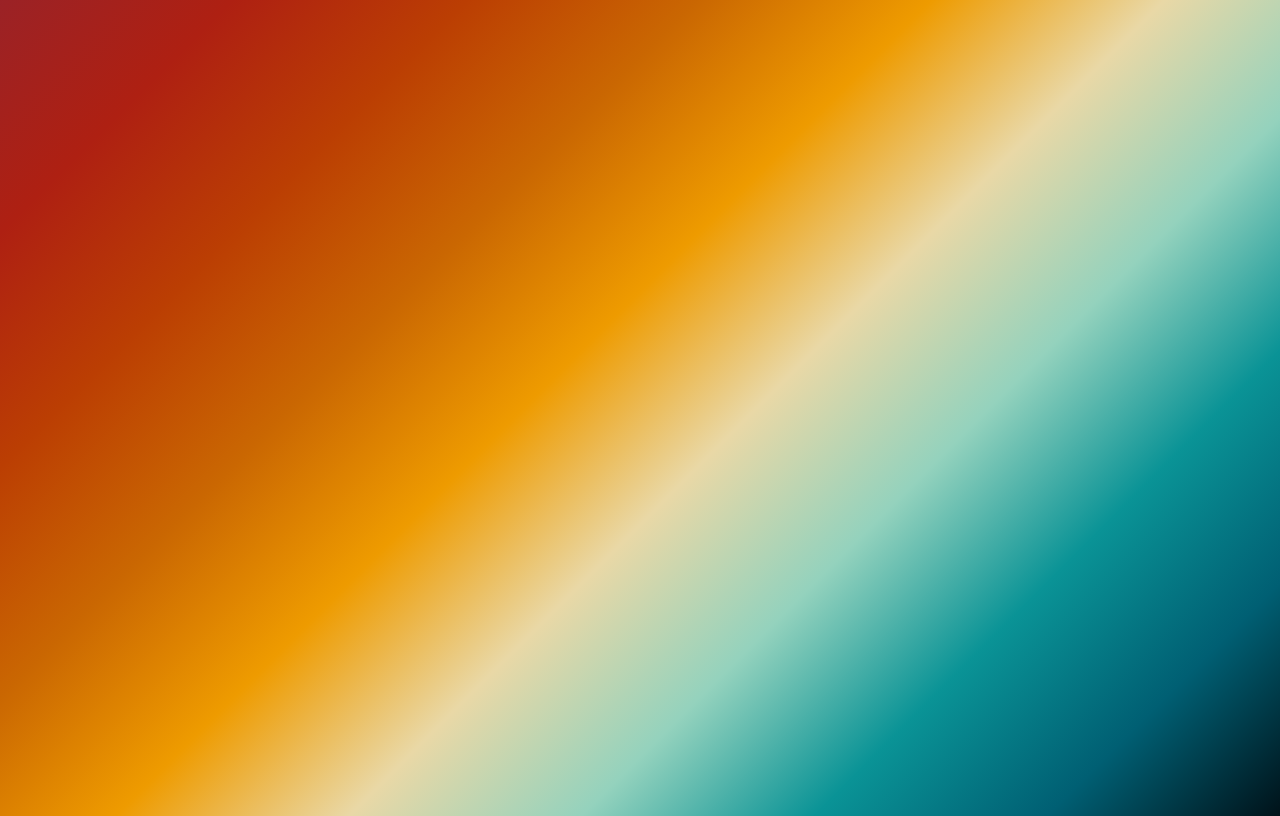
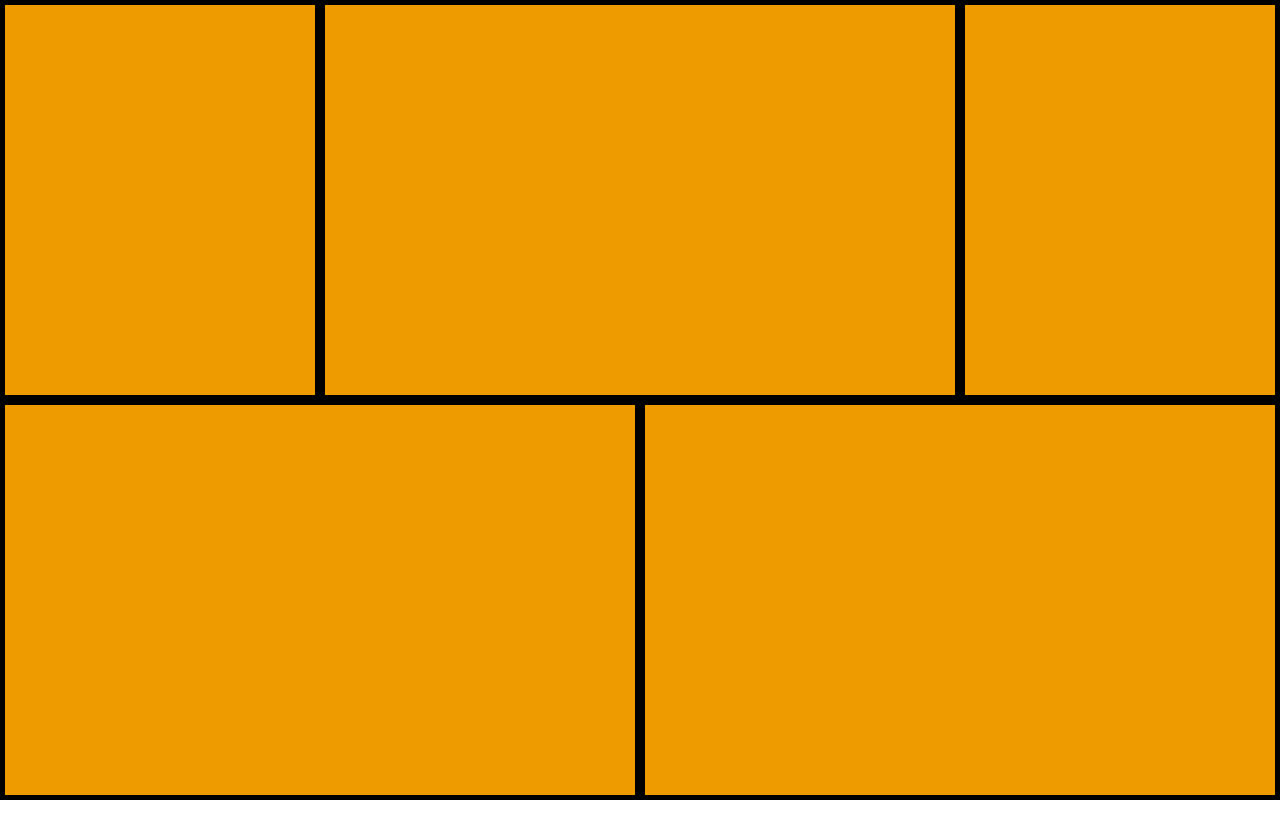
Before and after one commit to tope-dev/tope-fpv-website-v2, a plain HTML site: page index.html in a window 1280 px wide. Drawn offline with Linux system fonts and the light colour scheme.

Commit message:
Add CSS Grid @hero-container
Add div elements in index.html and specify their location in grid.

```diff
--- a/css/style.scss
+++ b/css/style.scss
@@ -1,6 +1,41 @@
-@import 'color-palette-jazzberryNeon', 'color-palette-80s';
+@import "color-palette-jazzberryNeon", "color-palette-80s",
+  "color-palette-custom";
 
 body {
-    height: 100vh;
-    background-image: $gradient-bottom-left;
+  display: flex;
+  flex-direction: column;
+  margin: 0;
 }
+
+.hero-container {
+  background-color: $gray;
+  height: 100vh;
+  display: grid;
+  grid-template-columns: repeat(4, 2fr);
+  grid-template-rows: repeat(2, 1fr);
+  grid-column-gap: 0px;
+  grid-row-gap: 0px;
+  grid-template-areas:
+  "a b b c"
+  "d d e e";
+
+  .card {
+    background-color: $gamboge;
+    border: black solid 5px;
+  }
+  .about {
+    grid-area: a;
+  }
+  .projects {
+    grid-area: b;
+  }
+  .contact {
+    grid-area: c;
+  }
+  .services {
+    grid-area: d;
+  }
+  .how-it-works {
+    grid-area: e;
+  }
+}
--- a/index.html
+++ b/index.html
@@ -1,13 +1,21 @@
 <!DOCTYPE html>
 <html lang="en">
-<head>
-    <link rel="stylesheet" href="/css/style.css">
-    <meta charset="UTF-8">
-    <meta http-equiv="X-UA-Compatible" content="IE=edge">
-    <meta name="viewport" content="width=device-width, initial-scale=1.0">
+  <head>
+    <link rel="stylesheet" href="/css/style.css" />
+    <meta charset="UTF-8" />
+    <meta http-equiv="X-UA-Compatible" content="IE=edge" />
+    <meta name="viewport" content="width=device-width, initial-scale=1.0" />
     <title>TopeFPV</title>
-</head>
-<body>
-
-</body>
+  </head>
+  <main>
+    <body>
+        <div class="hero-container">
+            <div class="card about"></div>
+            <div class="card projects"></div>
+            <div class="card contact"></div>
+            <div class="card services"></div>
+            <div class="card how-it-works"></div>
+        </div>
+    </body>
+  </main>
 </html>
```
Also changed, not shown: css/style.css, 1 other file.
